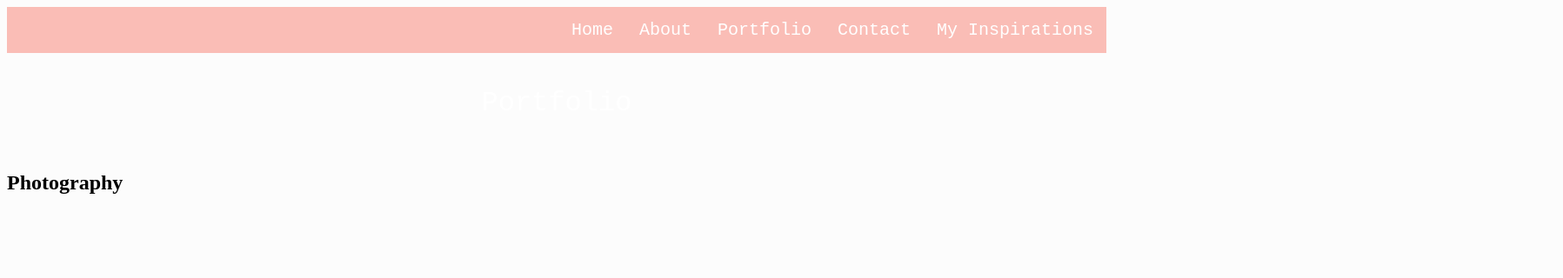
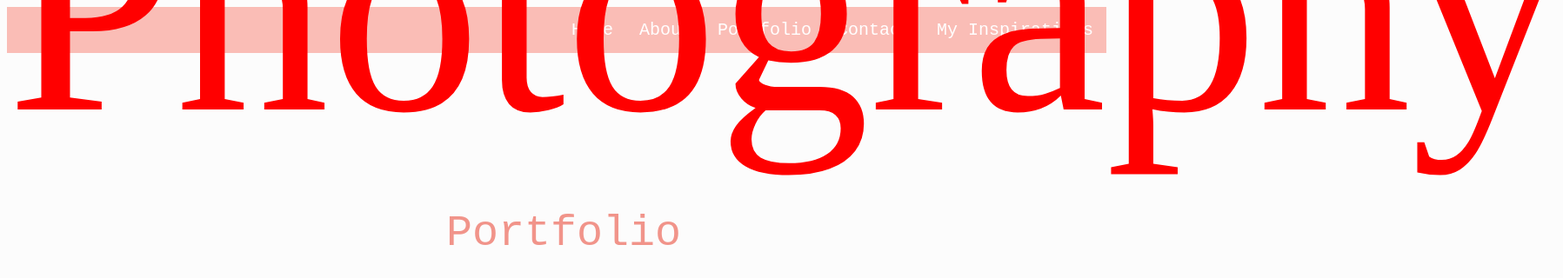
Before and after one commit to Sarahfida/Sarahfida.github.io, a plain HTML site: page portfolio.html in a window 1280 px wide. Shown: the whole page at 87% size, 1797 px wide, since content can reach past the window. Drawn offline with Linux system fonts and the light colour scheme.

Commit message:
Update mystyles.css

```diff
--- a/mystyles.css
+++ b/mystyles.css
@@ -9,12 +9,30 @@
 }
 .mainabout {
     position: absolute;
-    bottom: 400px;
+    bottom: 470px;
     text-align: center;
     width: 100%;
     font-size: 50px;
     font-weight: normal;
     color: #F1948A;
+}
+.mainportfolio {
+  position: absolute;
+  bottom: 470px;
+  text-align: center;
+  width: 100%;
+  font-size: 50px;
+  font-weight: normal;
+  color: #F1948A;
+}
+.firstmainportfolio {
+  position: absolute;
+  bottom: 300px;
+  text-align: center;
+  width: 100%;
+  font-size: 350px;
+  font-weight: normal;
+  color: red;
 }
 p{
   background-color: rgba(220,220,220,0.5);
```
